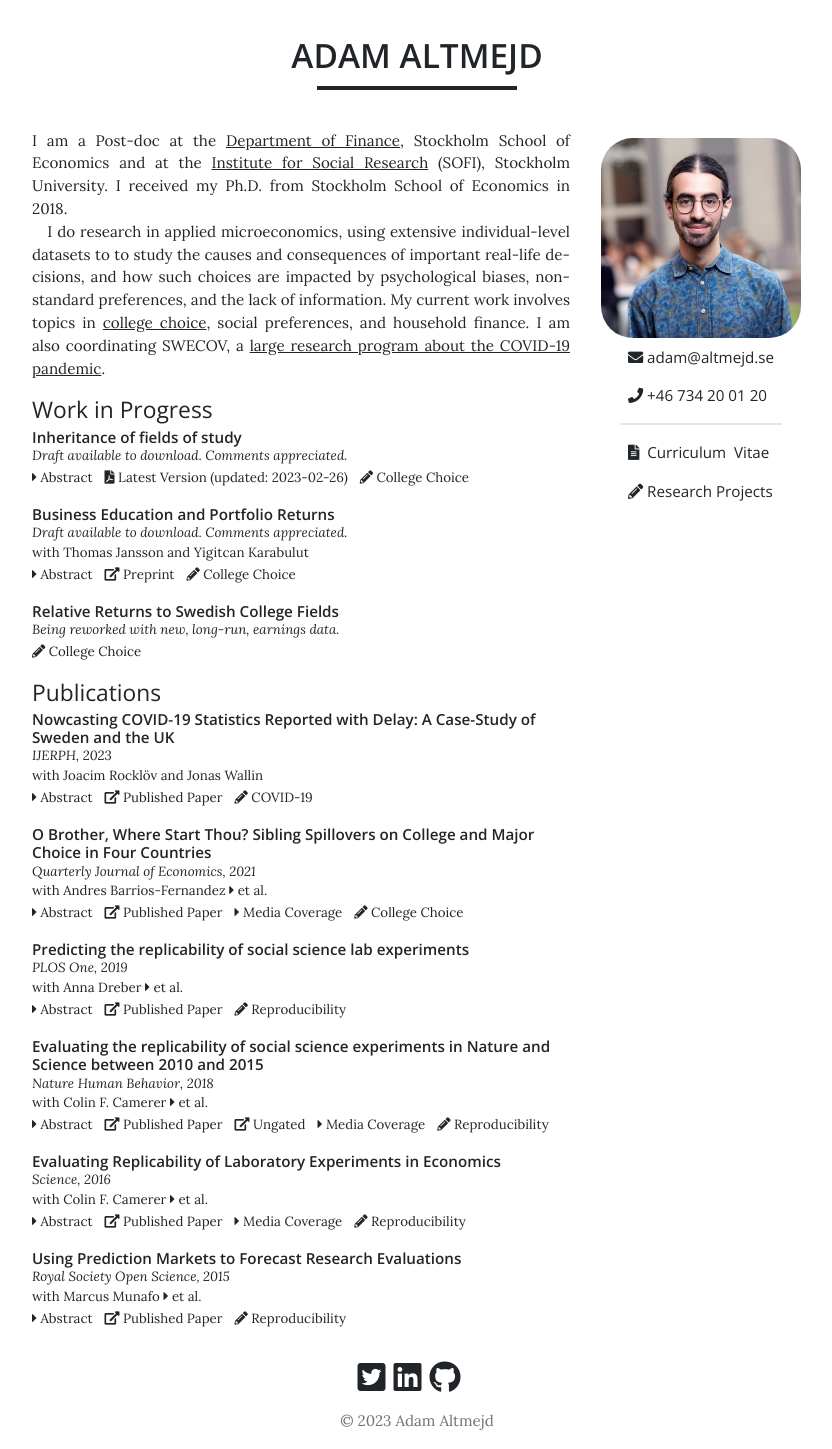
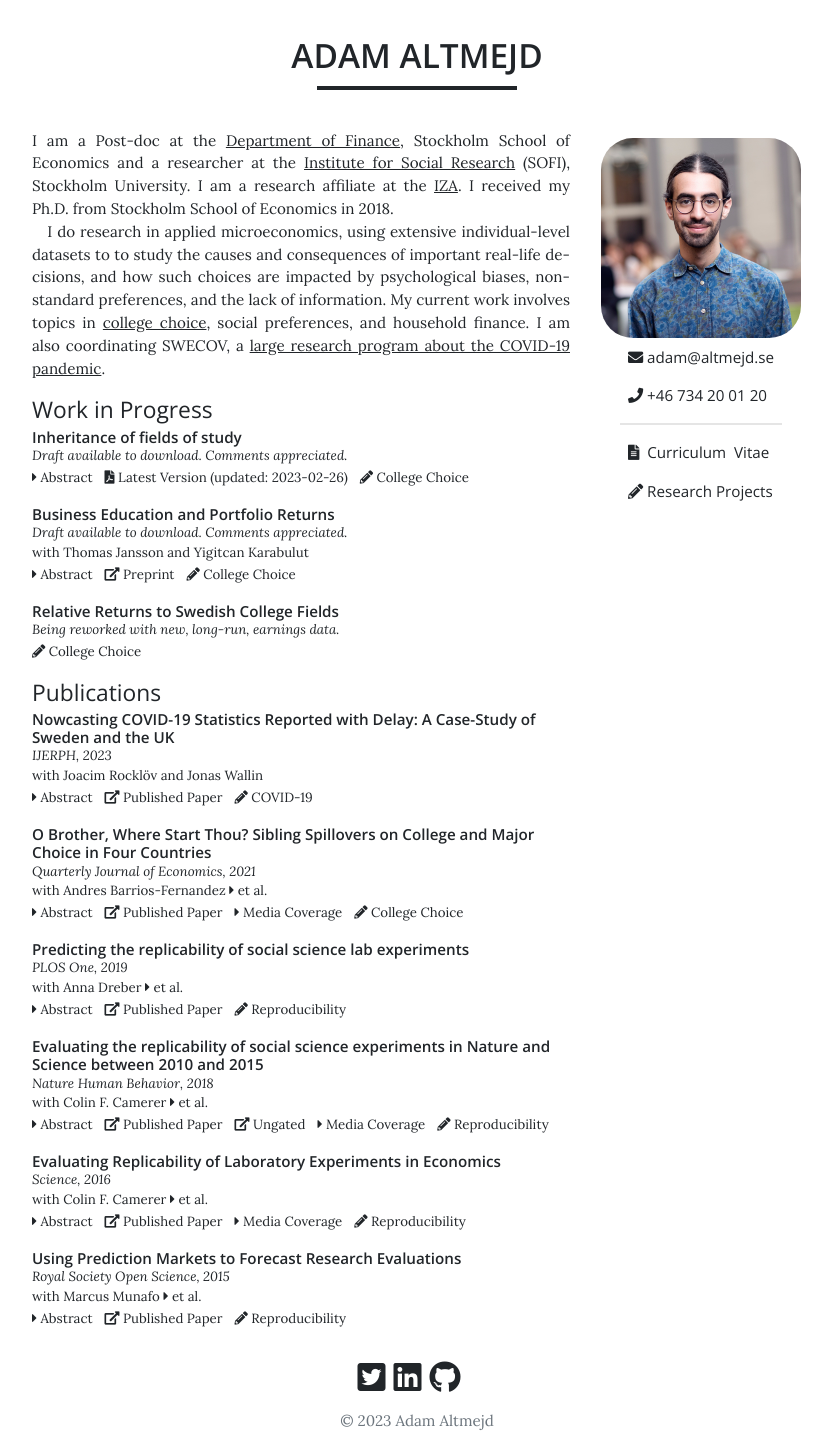
Before and after one commit to adamaltmejd/adamaltmejd.github.io, a Jekyll site: the page built from index.html, in a window 1280 px wide. Shown: the whole page, without its empty margins (223-1055 px from the left). Built offline with Jekyll 4.4.1, drawn with Linux system fonts in a browser that asks for light colours; a style sheet for code colours, icons or effects is not loaded.

Commit message:
iza membership

```diff
--- a/index.html
+++ b/index.html
@@ -7,9 +7,9 @@ slug: adam-altmejd
   <p>
     I am a <span itemprop="jobTitle">Post-doc</span> at the <a
       href="https://www.hhs.se/sv/personsida/?personid=31031053" itemprop="worksFor">Department of Finance</a>,
-    Stockholm School of Economics and at the
+    Stockholm School of Economics and a researcher at the
     <a href="https://www.su.se/english/profiles/adal7067-1.396776" itemprop="worksFor">Institute for Social Research</a>
-    (SOFI), Stockholm University.
+    (SOFI), Stockholm University. I am a <span itemprop="jobTitle">research affiliate</span> at the <a href="https://www.iza.org/people/affiliates/32832/adam-altmejd" itemprop="memberOf">IZA</a>.
     I received my Ph.D. from Stockholm School of Economics in 2018.
   </p>
 
```
Also changed, not shown: 1 other file.
